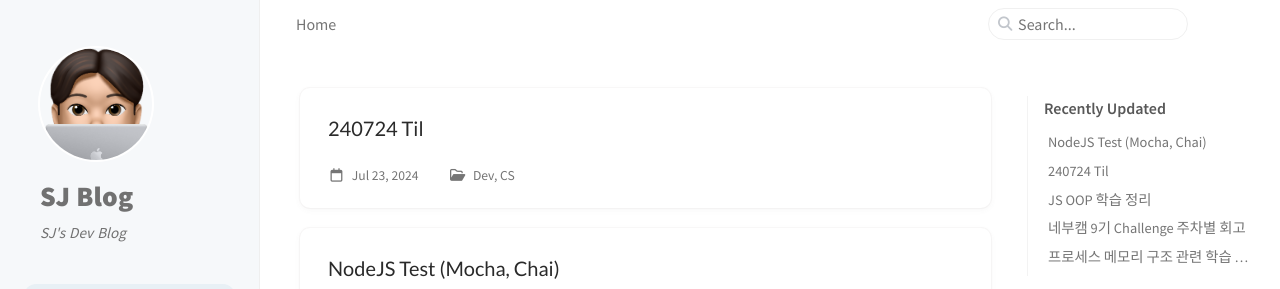
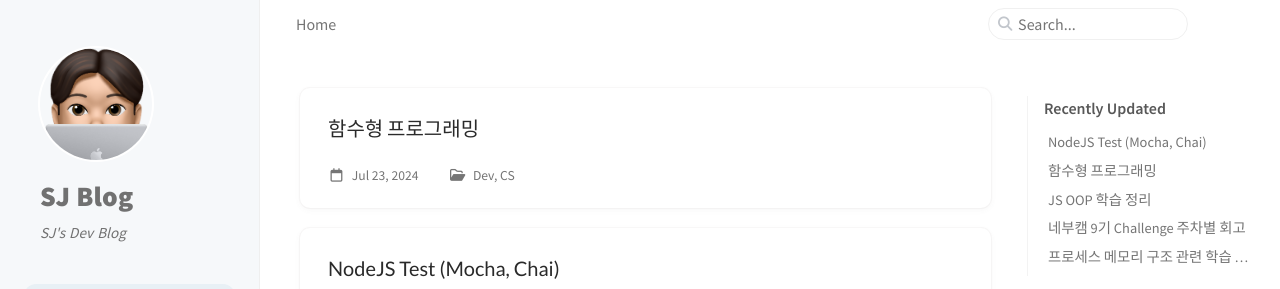
Before and after one commit to sjy2335/sjy2335.github.io, a Jekyll site: the page built from index.html, in a window 1280 px wide and 900 px high. Shown: the top 289 px of the window. Built offline with Jekyll 4.4.1, drawn with Linux system fonts in a browser that asks for light colours; cached includes are drawn as plain includes.

Commit message:
docs: temp post

```diff
--- a/_posts/2024-07-23-240724-TIL.md
+++ b/_posts/2024-07-24-240724-TIL.md
@@ -1,5 +1,5 @@
 ---
-title:
+title: 함수형 프로그래밍
 date: 2024-07-23 00:00:00 +09:00
 categories: [Dev, CS]
 tags: [TIL]
```
